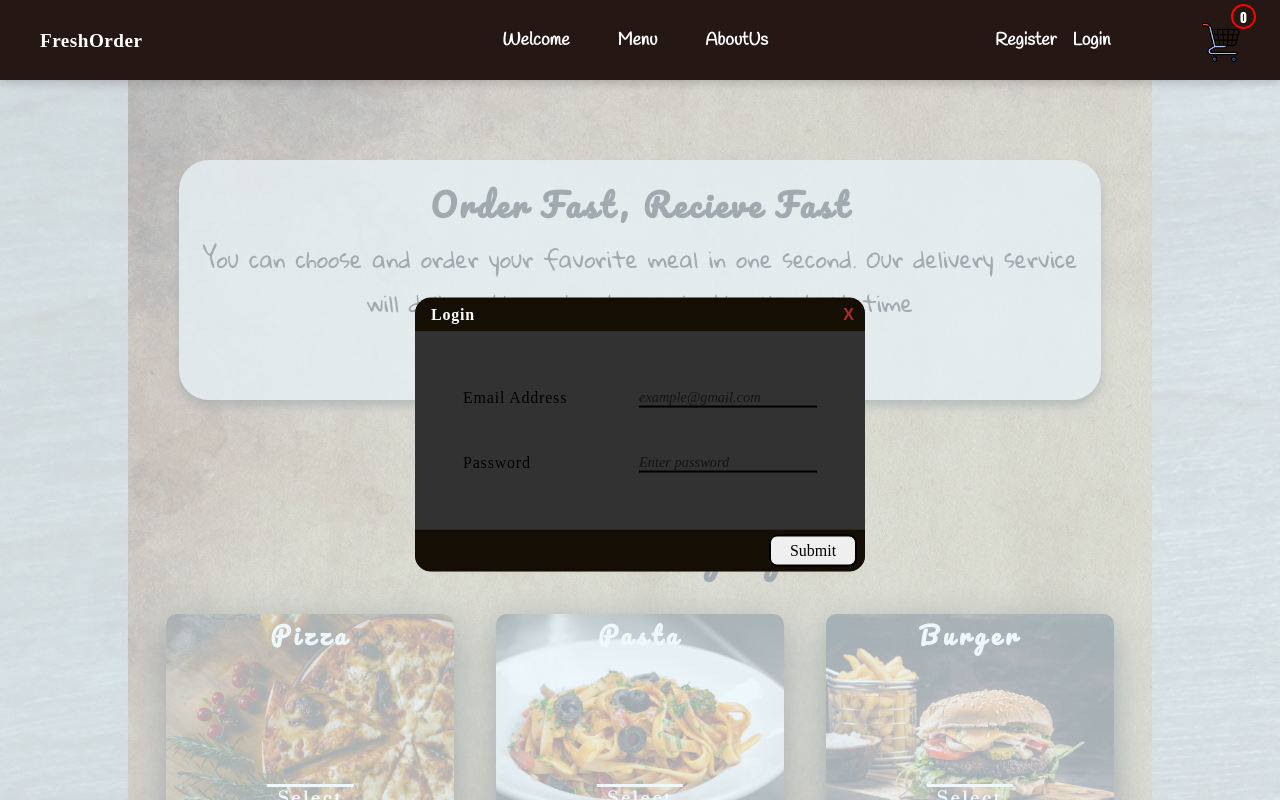
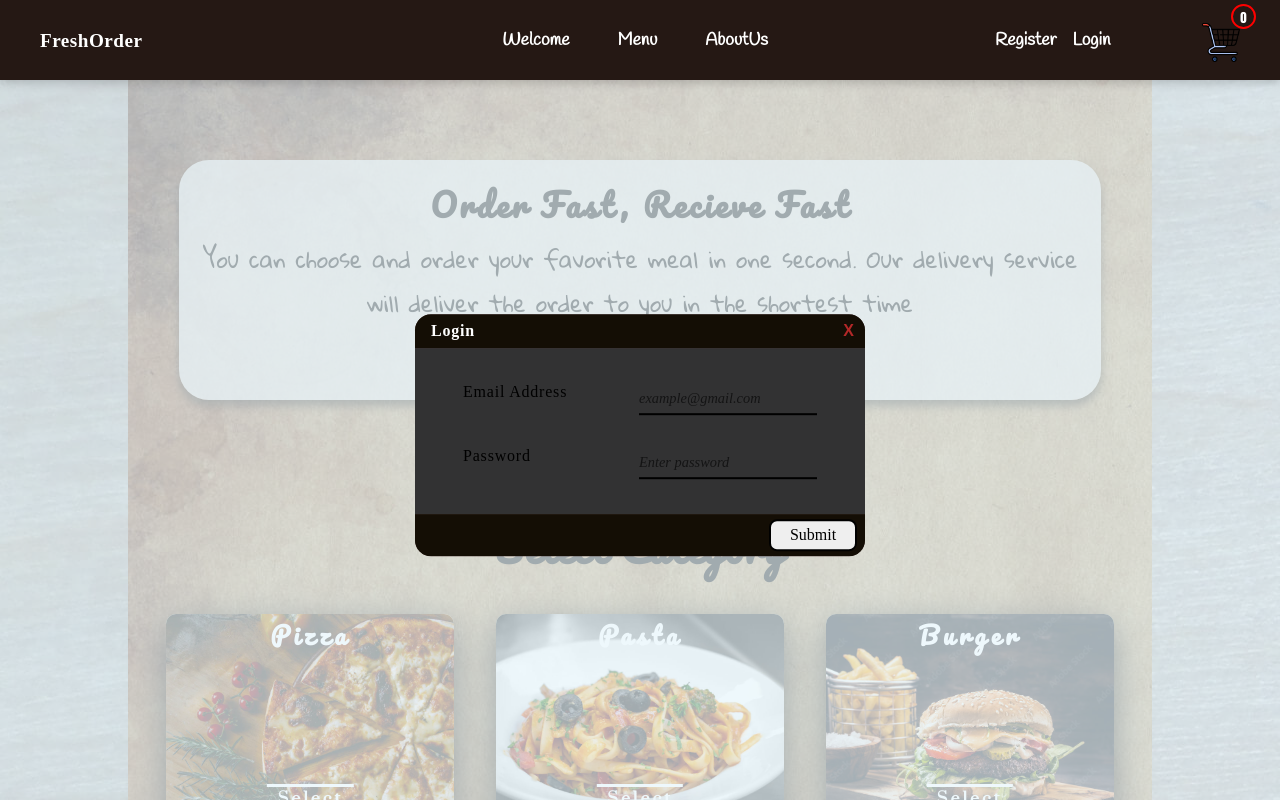
Before and after one commit to VeckovN/FreshOrder, a React (Create React App) app in the folder client/: page / in a window 1280 px wide. Both pictures are taken after a click on the item "Login". Built offline with nearby package versions, Linux system fonts and the light colour scheme; a web font is replaced by a local one.

Commit message:
LoginForm height changed

```diff
--- a/client/src/components/Login/Login.css
+++ b/client/src/components/Login/Login.css
@@ -14,7 +14,7 @@
     flex-direction:column;
     justify-content: space-evenly;
     margin:1rem 0rem;
-    height: 10rem;
+    height: 50%
 
 
 }
@@ -60,7 +60,8 @@
 .loginControl-input{
     display: flex;
     flex-direction: row;
-    padding: 0.5em 3rem;
+    padding: 1em 3rem;
+    height: 4rem;
 
 }
 .reg_label{
```
